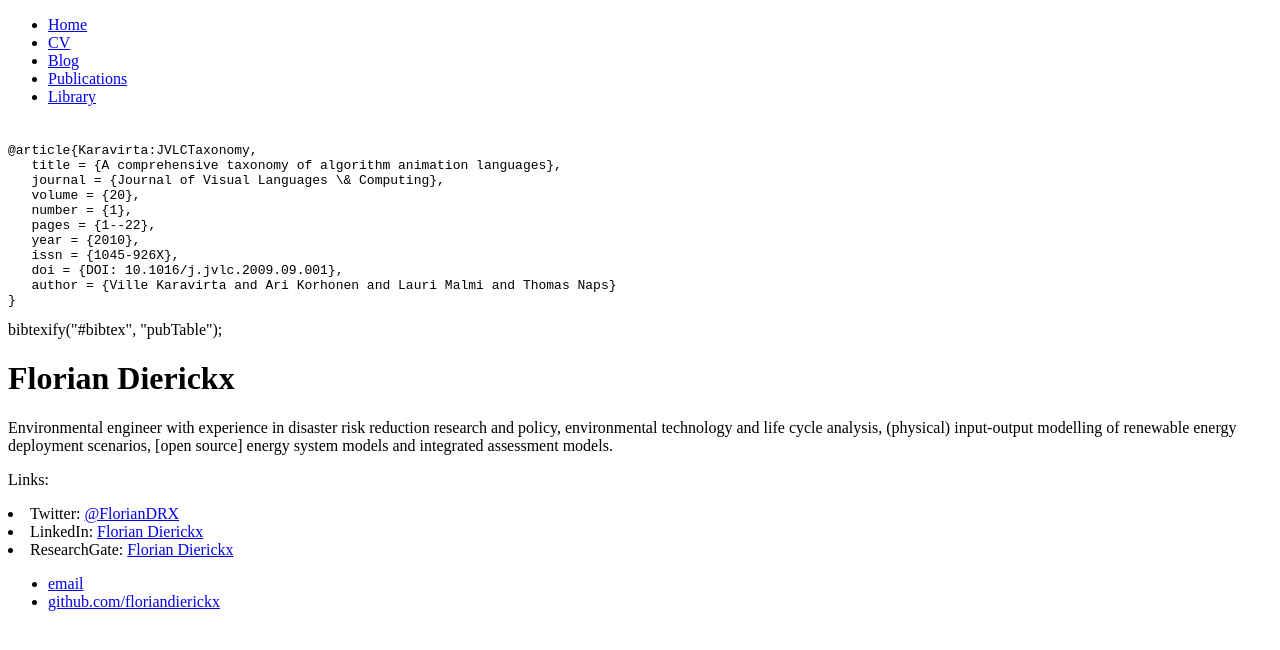
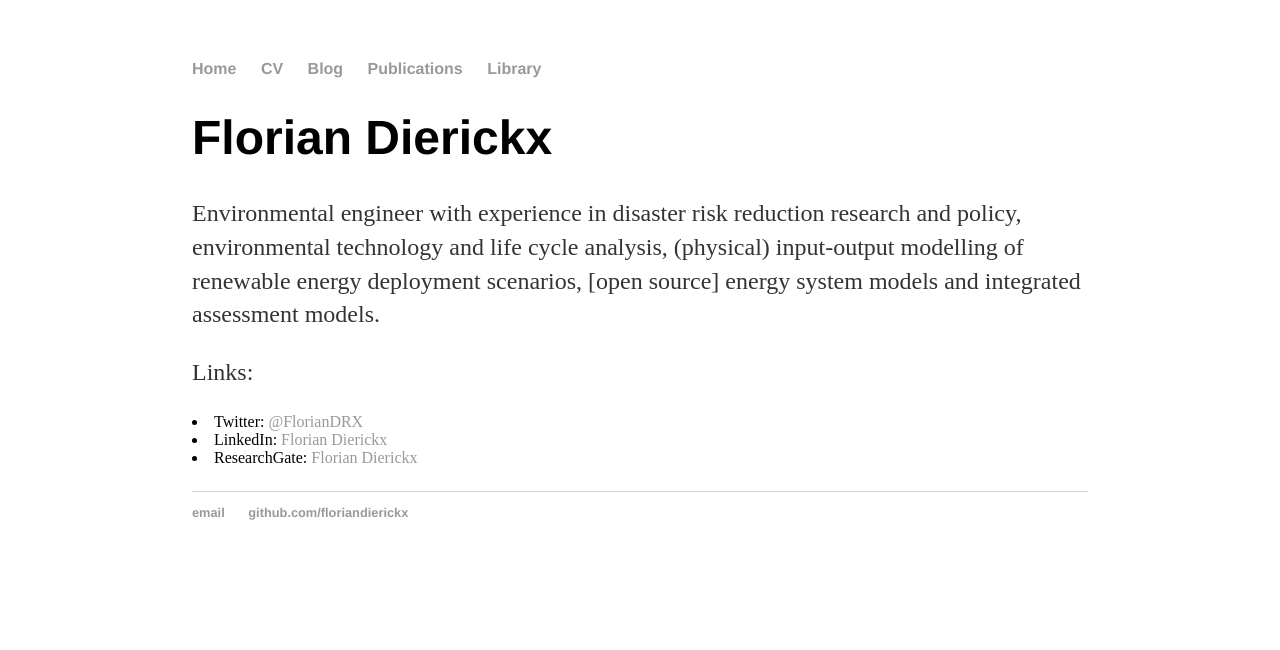
Before and after one commit to floriandierickx/floriandierickx.github.io, a Jekyll site: the page built from index.html, in a window 1280 px wide. Shown: the top 650 px of the page. Built offline with Jekyll 4.4.1, drawn with Linux system fonts in a browser that asks for light colours.

Commit message:
bibtexify18: redo default.html

```diff
--- a/_layouts/default.html
+++ b/_layouts/default.html
@@ -4,10 +4,7 @@
 <head>
     <title>{{ page.title }}</title>
     <!-- link to main stylesheet -->
-    <!-- <link rel="stylesheet" type="text/css" href="/css/main.css"> -->
-    <!-- newly added -->
-    <link rel="stylesheet" type="text/css" href="/css/bib-publication-list.css" />
-    <!-- stop newly added -->
+    <link rel="stylesheet" type="text/css" href="/css/main.css">
 </head>
 
 <body>
@@ -21,24 +18,6 @@
         </ul>
     </nav>
     <div class="container">
-        <!-- newly added: -->
-        <script src="/build/jquery.min.js"></script>
-        <script src="/build/bib-list-min.js"></script>
-        <table id="pubTable" class="display"></table>
-        <pre id="bibtex">@article{Karavirta:JVLCTaxonomy,
-   title = {A comprehensive taxonomy of algorithm animation languages},
-   journal = {Journal of Visual Languages \& Computing},
-   volume = {20},
-   number = {1},
-   pages = {1--22},
-   year = {2010},
-   issn = {1045-926X},
-   doi = {DOI: 10.1016/j.jvlc.2009.09.001},
-   author = {Ville Karavirta and Ari Korhonen and Lauri Malmi and Thomas Naps}
-}
-</pre>
-        bibtexify("#bibtex", "pubTable");
-        <!-- stop newly added -->
 
         {{ content }}
 
```
